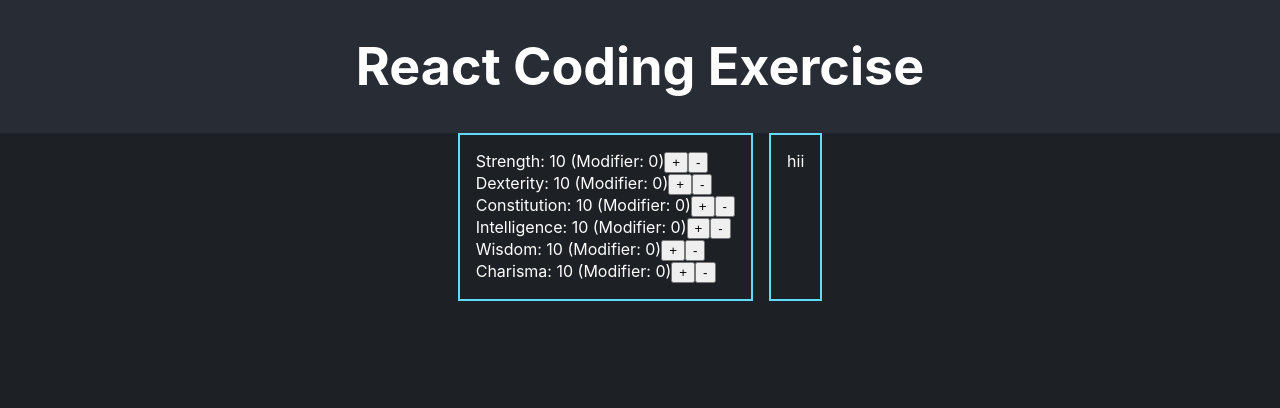
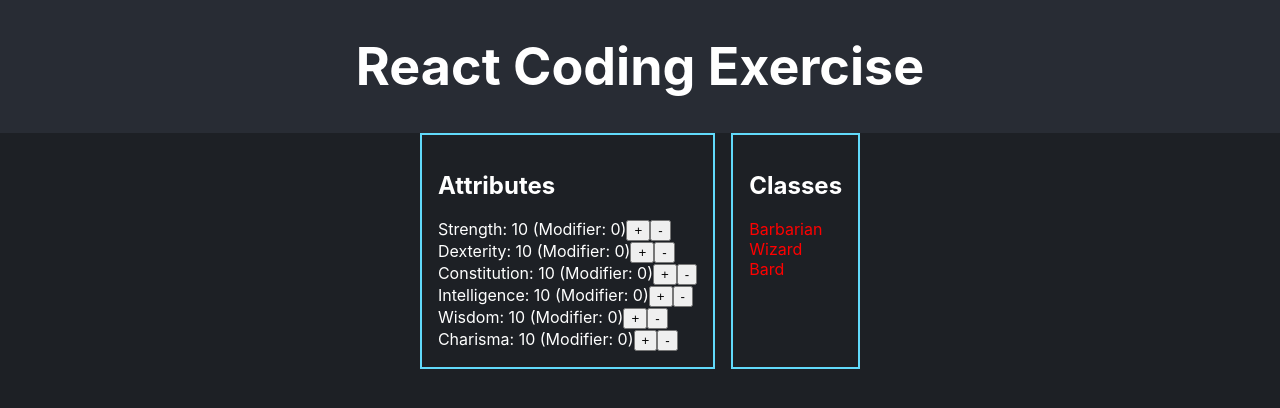
Before and after one commit to fuifuyu/policyme-assignment, a React (Create React App) app: page / in a window 1280 px wide. Shown: the top 408 px of the page. Built offline with nearby package versions, Linux system fonts and the light colour scheme.

Commit message:
Requirement 2: classes

```diff
--- a/src/App.css
+++ b/src/App.css
@@ -58,3 +58,8 @@
     transform: rotate(360deg);
   }
 }
+
+
+.red {
+  color:red;
+}
--- a/src/App.js
+++ b/src/App.js
@@ -40,8 +40,16 @@ function decrementAttribute(character, attr) {
   }
 }
 
+function satisfyClassReq(character, classType) {
+  for (let attr of ATTRIBUTE_LIST) {
+    if (character.attributes[attr].val + character.attributes[attr].modifier < CLASS_LIST[classType][attr]) return false;
+  }
+  return true;
+}
+
 function App() {
   const [character, setCharacter] = useState(newCharacter());
+  const [showClass, setShowClass] = useState(null);
   return (
     <div className="App">
       <header className="App-header">
@@ -50,10 +58,12 @@ function App() {
       <section className="App-section">
         <div className='character'>
           <div className='card'>
+            <h2>Attributes</h2>
             {
               ATTRIBUTE_LIST.map((attr) => {
                 return <AttributeControl
                   name={attr}
+                  key={attr}
                   attribute={character.attributes[attr]}
                   onIncrement={()=> setCharacter(incrementAttribute(character, attr))}
                   onDecrement={()=> setCharacter(decrementAttribute(character, attr))}
@@ -61,7 +71,25 @@ function App() {
               })
             }
           </div>
-          <div className='card'>hii</div>
+          <div className='card'>
+            <h2>Classes</h2>
+          {
+            Object.keys(CLASS_LIST).map((classType) => {
+              return <div key={classType} onClick={()=>setShowClass(classType)} className={satisfyClassReq(character, classType) ? "" : "red"}>{classType}</div>
+            })
+          }
+          </div>
+          {showClass &&
+          <div className='card'>
+            <h2>{showClass} Minimum Requirement</h2>
+            {
+              Object.keys(CLASS_LIST[showClass]).map((attr) => {
+                return <div>{attr}: {CLASS_LIST[showClass][attr]}</div>;
+              })
+            }
+            <button onClick={()=>setShowClass(null)}>Close requirement window</button>
+          </div>
+          }
         </div>
       </section>
     </div>
```
Lines whose indentation alone changed are shown as unchanged.
